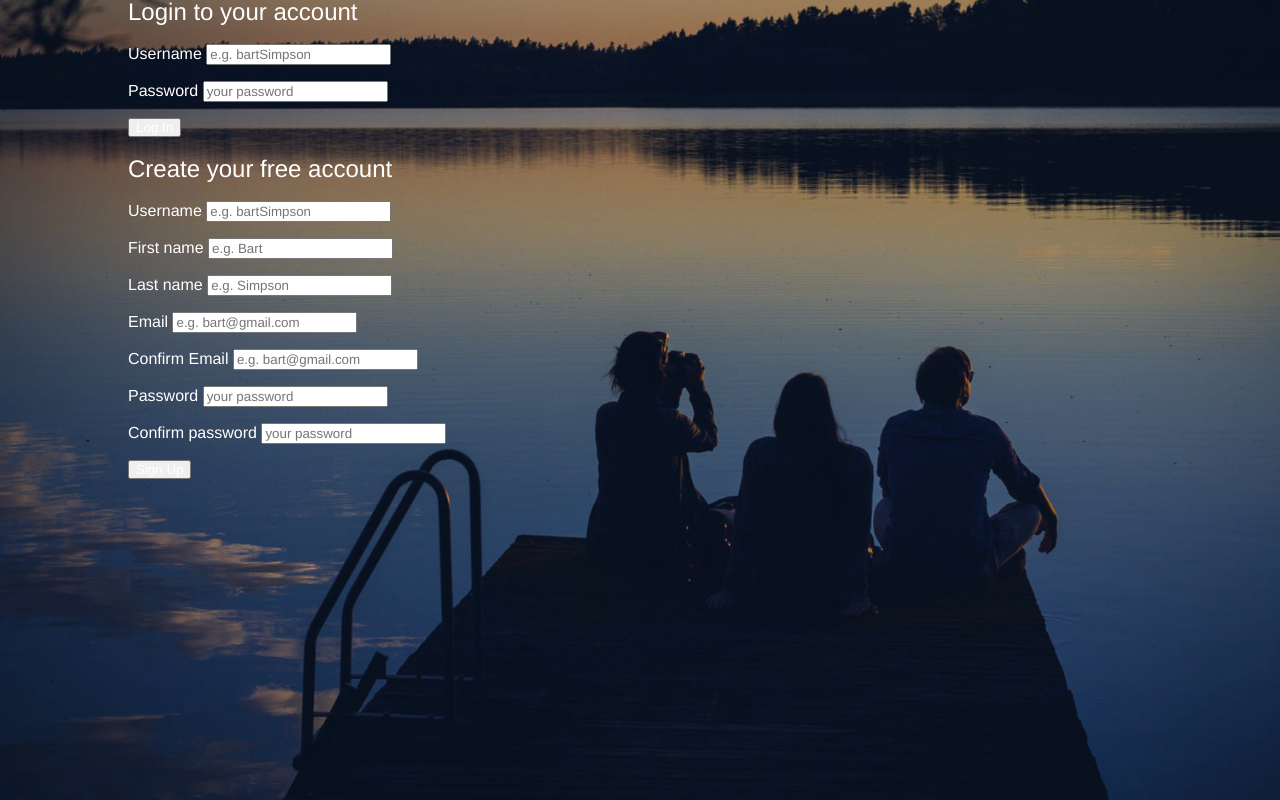
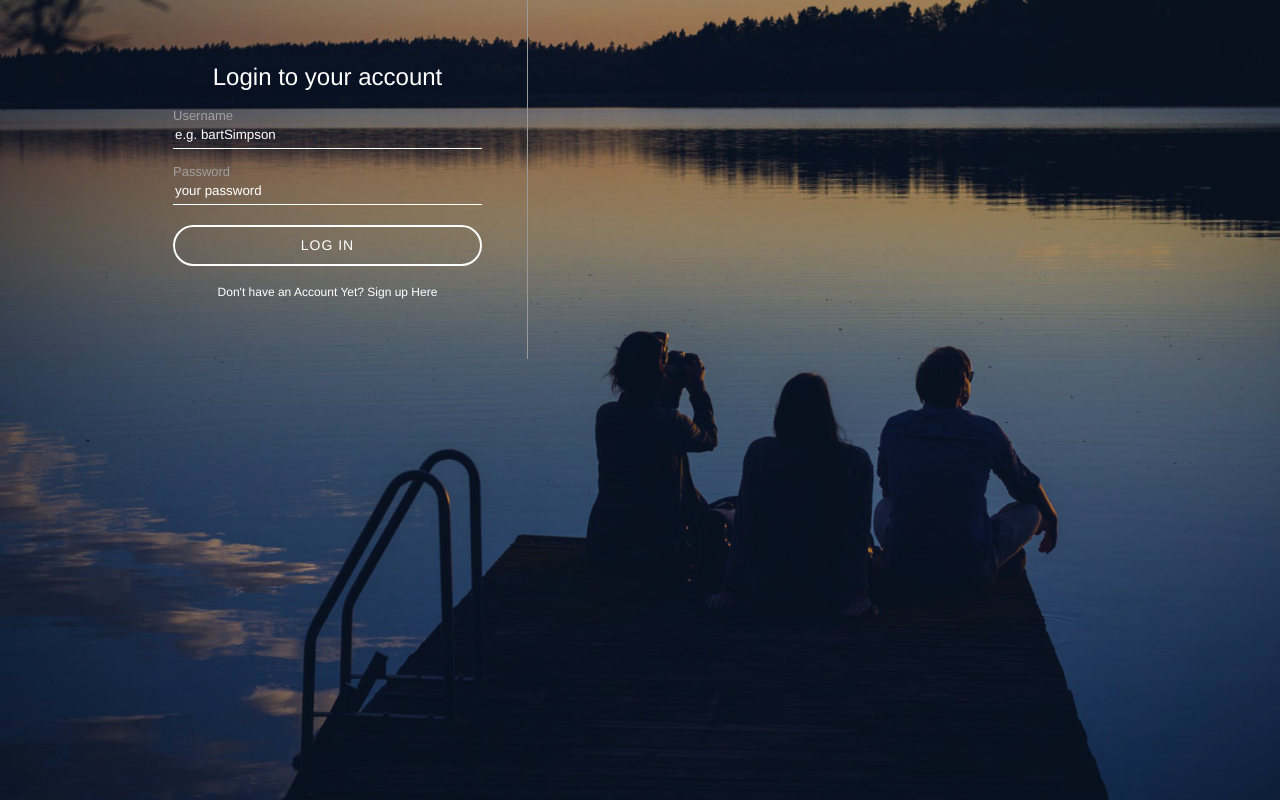
Before and after one commit to rhoadsjustin/Slotify, a PHP site: page /register.php in a window 1280 px wide. Run offline with PHP 8.4, Linux system fonts and the light colour scheme; some libraries are stand-ins or nearby versions.

Commit message:
added JS file to handle show/hide forms, and php function to process register/login

```diff
--- a/assets/css/register.css
+++ b/assets/css/register.css
@@ -27,3 +27,92 @@ html, body {
     position: relative;
     max-width: 1024px;
 }
+
+#inputContainer {
+    width: 400px;
+    padding: 45px;
+    float: left;
+    border-right: 1px solid #999;
+}
+
+::-webkit-input-placeholder {
+  /* WebKit, Blink, Edge */
+  color: #fff;
+}
+
+:-moz-placeholder {
+  /* Mozilla Firefox 4 to 18 */
+  color: #fff;
+
+  opacity: 1;
+}
+
+::-moz-placeholder {
+  /* Mozilla Firefox 19+ */
+  color: #fff;
+
+  opacity: 1;
+}
+
+:-ms-input-placeholder {
+  /* Internet Explorer 10-11 */
+  color: #fff;
+
+}
+
+::-ms-input-placeholder {
+  /* Microsoft Edge */
+  color: #fff;
+
+}
+
+#inputContainer h2 {
+    text-align: center;
+}
+
+#inputContainer input[type="text"],
+#inputContainer input[type="email"],
+#inputContainer input[type="password"] {
+    display: block;
+    background-color: transparent;
+    border: 0;
+    border-bottom: 1px solid #fff;
+    height: 27px;
+    line-height: 27px;
+    width: 100%;
+}
+
+#inputContainer label {
+    color: #a0a0a0;
+    font-size: 13px;
+    margin-top: 15px;
+}
+
+#inputContainer button {
+    background-color: transparent;
+    border: 2px solid #fff;
+    border-radius: 250px;
+    color: white;
+    display: block;
+    font-size: 14px;
+    letter-spacing: 1px;
+    margin: 20px auto;
+    height: 41px;
+    width: 100%;
+}
+
+#inputContainer button:hover {
+    cursor: pointer;
+}
+
+.hasAccountText span {
+    font-weight: bold;
+    font-size: 12px;
+}
+.hasAccountText {
+    text-align: center;
+}
+
+#registerForm, #loginForm {
+    display: none;
+}
--- /dev/null
+++ b/assets/js/register.js
@@ -0,0 +1,12 @@
+$(document).ready(function(){
+
+    $("#hideLogin").click(function(){
+        $("#loginForm").hide();
+        $("#registerForm").show();
+    });
+     $("#hideRegister").click(function () {
+         $("#registerForm").hide();
+         $("#loginForm").show();
+    });
+
+});
--- a/register.php
+++ b/register.php
@@ -21,8 +21,34 @@
     <meta http-equiv="X-UA-Compatible" content="ie=edge">
     <title>Welcome to Slotify!</title>
     <link rel="stylesheet" href="./assets/css/register.css">
+    <script src="https://ajax.googleapis.com/ajax/libs/jquery/3.2.1/jquery.min.js"></script>
+    <script src="./assets/js/register.js"></script>
 </head>
 <body>
+
+    <?php
+        if(isset($_POST['registerButton'])) {
+           echo '<script>
+                    $(document).ready(function(){
+
+                        $("#registerForm").show();
+                        $("#loginForm").hide();
+
+                    });
+                </script>';
+        } else {
+            echo ' <script>
+                    $(document).ready(function(){
+
+                        $("#registerForm").hide();
+                        $("#loginForm").show();
+
+                    });
+                </script>';
+        }
+    ?>
+
+
     <div id="background">
         <div id="loginContainer">
             <div id="inputContainer">
@@ -40,7 +66,11 @@
                     <input type="password" id="loginPassword" name="loginPassword"  placeholder="your password" required>
 
                     </p>
-                    <button type="submit" name="loginButton">Log In</button>
+                    <button type="submit" name="loginButton">LOG IN</button>
+
+                    <div class="hasAccountText">
+                        <span id="hideLogin">Don't have an Account Yet? Sign up Here</span>
+                    </div>
                 </form>
                 <form action="register.php" id="registerForm" method="POST">
                     <h2>Create your free account</h2>
@@ -86,7 +116,11 @@
                     <input type="password" id="password2" name="password2" placeholder="your password" required>
 
                     </p>
-                    <button type="submit" name="registerButton">Sign Up</button>
+                    <button type="submit" name="registerButton">SIGN UP</button>
+
+                    <div class="hasAccountText">
+                        <span id="hideRegister">Already have an Account? Login Here</span>
+                    </div>
                 </form>
             </div>
         </div>
```
